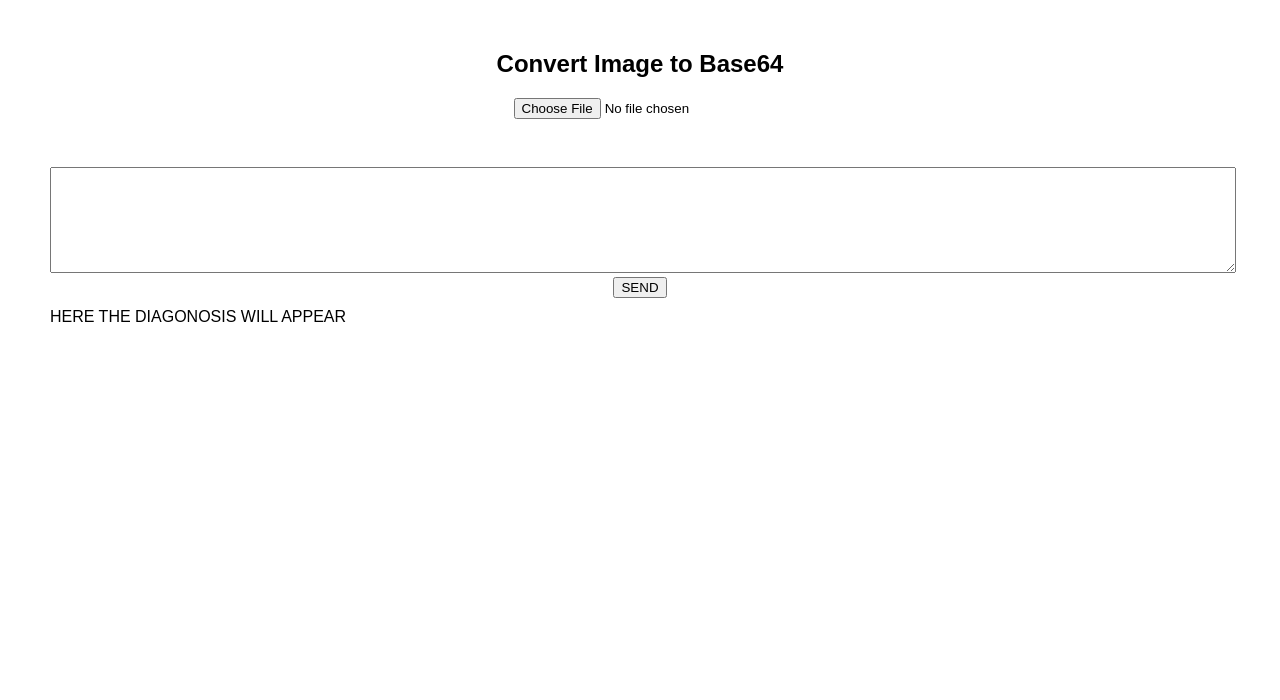
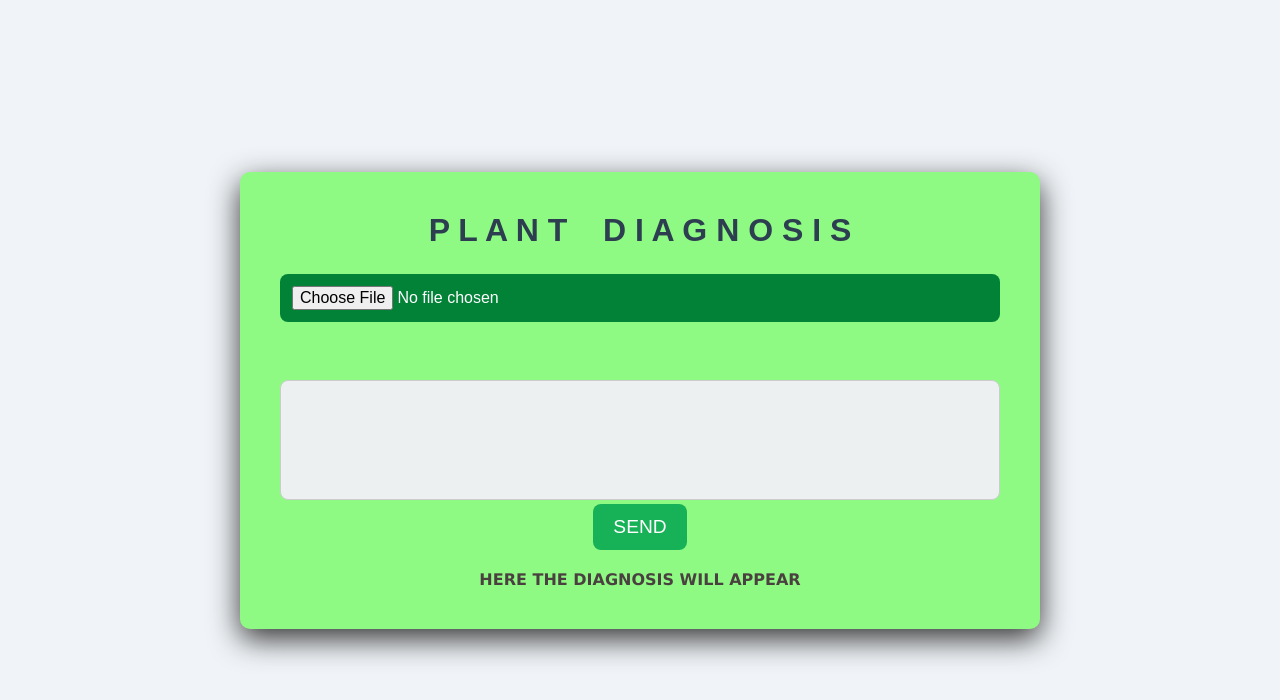
Before and after one commit to manjeetsharma0796/plant_doctor_ai, a website: page public/index.html in a window 1280 px wide. Drawn offline with Linux system fonts and the light colour scheme; a web font is replaced by a local one.

Commit message:
updated style

```diff
--- a/public/index.html
+++ b/public/index.html
@@ -4,48 +4,25 @@
 <head>
     <meta charset="UTF-8">
     <meta name="viewport" content="width=device-width, initial-scale=1.0">
-    <title>Image to Base64 Converter</title>
-    <style>
-        body {
-            font-family: Arial, sans-serif;
-            text-align: center;
-            margin: 50px;
-        }
-
-        input {
-            margin-bottom: 20px;
-        }
-
-        img {
-            max-width: 300px;
-            margin-top: 10px;
-            border: 1px solid #ddd;
-            padding: 5px;
-        }
-
-        textarea {
-            width: 100%;
-            height: 100px;
-            margin-top: 10px;
-        }
-
-        #aians {
-            margin-top: 10px;
-            text-align: left;
-        }
-    </style>
+    <title>AI for Plant Diagnosis</title>
+    <link rel="stylesheet" href="style.css">
+    <link rel="preconnect" href="https://fonts.googleapis.com">
+<link rel="preconnect" href="https://fonts.gstatic.com" crossorigin>
+<link href="https://fonts.googleapis.com/css2?family=Tektur:wght@400..900&display=swap" rel="stylesheet">
 </head>
-
 <body>
 
-    <h2>Convert Image to Base64</h2>
+    <div class="container">
+        <h2>P L A N T&nbsp;&nbsp;&nbsp;&nbsp;D I A G N O S I S</h2>
         <input type="file" id="fileInput" accept="image/*">
         <br>
         <img id="imagePreview" style="display:none;">
         <br>
         <textarea id="base64Output" readonly></textarea>
         <button type="button" id="toai">SEND</button>
-    <p id="aians">HERE THE DIAGONOSIS WILL APPEAR</p>
+        <p id="aians">HERE THE DIAGNOSIS WILL APPEAR</p>
+    </div>
+
     <script>
         document.getElementById("fileInput").addEventListener("change", function (event) {
             const file = event.target.files[0]; // Get the selected file
--- /dev/null
+++ b/public/style.css
@@ -0,0 +1,124 @@
+/* Resetting some default styles */
+* {
+    margin: 0;
+    padding: 0;
+    box-sizing: border-box;
+}
+
+/* Body Styling */
+body {
+    font-family: "Tektur", sans-serif;
+    background: #f0f4f8;
+    color: #333;
+    display: flex;
+    justify-content: center;
+    align-items: center;
+    height: 100vh;
+    padding: 20px;
+}
+
+/* Container for content */
+.container {
+    background: #8ffa83;
+    border-radius: 10px;
+    box-shadow: 0 10px 30px;
+    padding: 40px;
+    width: 100%;
+    max-width: 800px;
+    transition: transform 0.3s ease;
+    text-align: center;
+}
+
+.container:hover {
+    transform: scale(1.02);
+}
+
+/* Heading Style */
+h2 {
+    font-size: 2rem;
+    color: #2C3E50;
+    margin-bottom: 25px;
+    font-weight: bold;
+}
+
+/* Input and Button Styling */
+input[type="file"] {
+    background-color: #018237;
+    color: white;
+    padding: 12px;
+    border: none;
+    border-radius: 8px;
+    font-size: 1rem;
+    cursor: pointer;
+    width: 100%;
+    margin-bottom: 20px;
+    transition: background-color 0.3s ease;
+}
+
+input[type="file"]:hover {
+    background-color: #018268;
+}
+
+/* Button Styling */
+button {
+    background-color: #17b257;
+    color: white;
+    padding: 12px 20px;
+    border: none;
+    border-radius: 8px;
+    font-size: 1.2rem;
+    cursor: pointer;
+    transition: background-color 0.3s ease;
+}
+
+button:hover {
+    background-color: #018268;
+}
+
+/* Image Preview */
+img {
+    max-width: 30%;
+    margin-top: 20px;
+    border-radius: 10px;
+    box-shadow: 0 5px 15px rgba(0, 0, 0, 0.1);
+}
+
+/* Textarea Styling */
+textarea {
+    width: 100%;
+    height: 120px;
+    margin-top: 20px;
+    padding: 12px;
+    font-size: 1rem;
+    border-radius: 8px;
+    border: 1px solid #ccc;
+    background-color: #ecf0f1;
+    resize: none;
+    color: #34495e;
+    font-family: 'Courier New', Courier, monospace;
+}
+
+/* AI Response Styling */
+#aians {
+    margin-top: 20px;
+    font-family: Verdana, Geneva, Tahoma, sans-serif;
+    font-size: 1 rem;
+    color: #49403f;
+    font-weight: bold;
+}
+
+/* Mobile Responsiveness */
+@media (max-width: 600px) {
+    .container {
+        padding: 25px;
+        width: 100%;
+    }
+
+    h2 {
+        font-size: 1.5rem;
+    }
+
+    input[type="file"], button, textarea {
+        font-size: 1 rem;
+    }
+}
--- a/server.js
+++ b/server.js
@@ -14,6 +14,8 @@ app.use((req, res, next) => {
     console.log(req.url);
     next();
 })
+
+app.use(express.static('public')); // This allows CSS, JS, and images to be accessible
 
 app.get('/', (req, res) => {
     res.sendFile(path.join(__dirname, 'public/index.html'));
```
Lines whose indentation alone changed are shown as unchanged.
